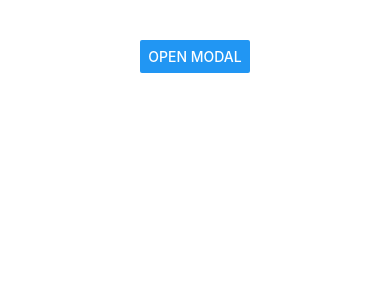
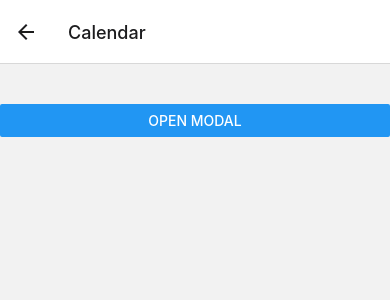
Before and after one commit to Aaqib-Ahmad/Expo-Calendar, a React Native app: screen /Calendar in a window 390 px wide. Shown: the top 300 px of the page. Built offline with nearby package versions, Linux system fonts and the light colour scheme.

Commit message:
Simple Navigation Implemented

```diff
--- a/App.js
+++ b/App.js
@@ -2,13 +2,21 @@
 import React, { useState, useRef, useEffect } from "react";
 import GoogleSignin from "./Signin";
 import EventCalendar from "./Calendar"
+import { NavigationContainer } from '@react-navigation/native';
+import { createStackNavigator } from '@react-navigation/stack';
+import 'react-native-gesture-handler';
+
+const Stack = createStackNavigator();
+
 export default function App() {
 
   return (
-    <View style={styles.container}>
-      <EventCalendar />
-
-    </View>
+    <NavigationContainer>
+      <Stack.Navigator initialRouteName="Signin">
+        <Stack.Screen name="Signin" component={GoogleSignin}/>
+        <Stack.Screen name="Calendar" component={EventCalendar}/>
+      </Stack.Navigator>
+    </NavigationContainer>
 
   );
 }
--- a/Calendar.js
+++ b/Calendar.js
@@ -2,7 +2,7 @@
 import { StyleSheet, Text, View, Image, Button,FlatList,Modal } from "react-native";
 import * as Font from 'expo-font';
 
-export default function EventCalendar() {
+export default function EventCalendar({navigation}) {
 
     let [modalOpen, setModalOpen] = useState(false);
     let customFonts = {
--- a/Signin.js
+++ b/Signin.js
@@ -1,6 +1,7 @@
 import React, { useState,useEffect } from "react";
 import { StyleSheet, Text, View, Image, Button,FlatList } from "react-native";
 import * as Google from "expo-google-app-auth";
+
 import ListItem from "./ListItem";
 
 
@@ -57,23 +58,8 @@
       <View style={styles.container}>
       {signin ? (
 
-        <View style={styles.container}>
-          <Button title="Get Events" onPress={() => getEvents()} />
-          <FlatList
-            data = {events}
-            keyExtractor={(item)=>item.id}
-            renderItem={({ item }) => (
-              <ListItem
-                name = {item.summary}
-                StartTime={item.created}
-                EndTime={item.end.dateTime}
-              />
-            )}
+        navigation.navigate("Calendar",{AccessToken:{accessToken}})
 
-          />
-
-          <Text>signed in</Text>
-      </View>
       ) : (
         <View>
          <Text style={styles.header}>Sign In With Google</Text>
--- a/package.json
+++ b/package.json
@@ -9,9 +9,11 @@
   },
   "dependencies": {
     "@react-native-google-signin/google-signin": "^7.0.4",
+    "@react-native-masked-view/masked-view": "0.2.6",
     "@react-navigation/bottom-tabs": "^6.0.9",
     "@react-navigation/native": "^6.0.6",
     "@react-navigation/native-stack": "^6.2.5",
+    "@react-navigation/stack": "^6.0.11",
     "expo": "~44.0.0",
     "expo-font": "^10.0.4",
     "expo-google-app-auth": "~8.3.0",
@@ -19,6 +21,7 @@
     "react": "17.0.1",
     "react-dom": "17.0.1",
     "react-native": "0.64.3",
+    "react-native-gesture-handler": "~2.1.0",
     "react-native-google-signin": "^2.1.1",
     "react-native-safe-area-context": "3.3.2",
     "react-native-screens": "~3.10.1",
```
Also changed, not shown: 1 other file (tests, documents, lock files or other folders).
